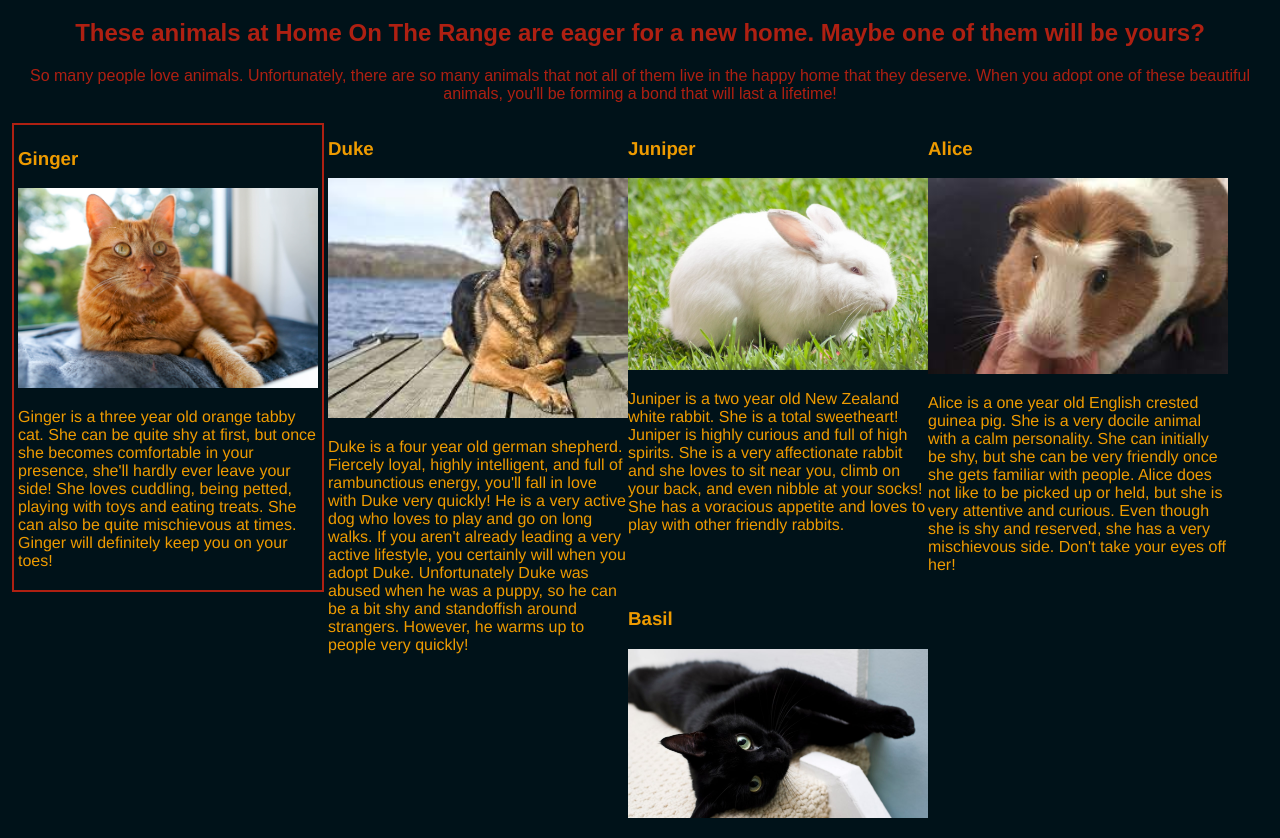
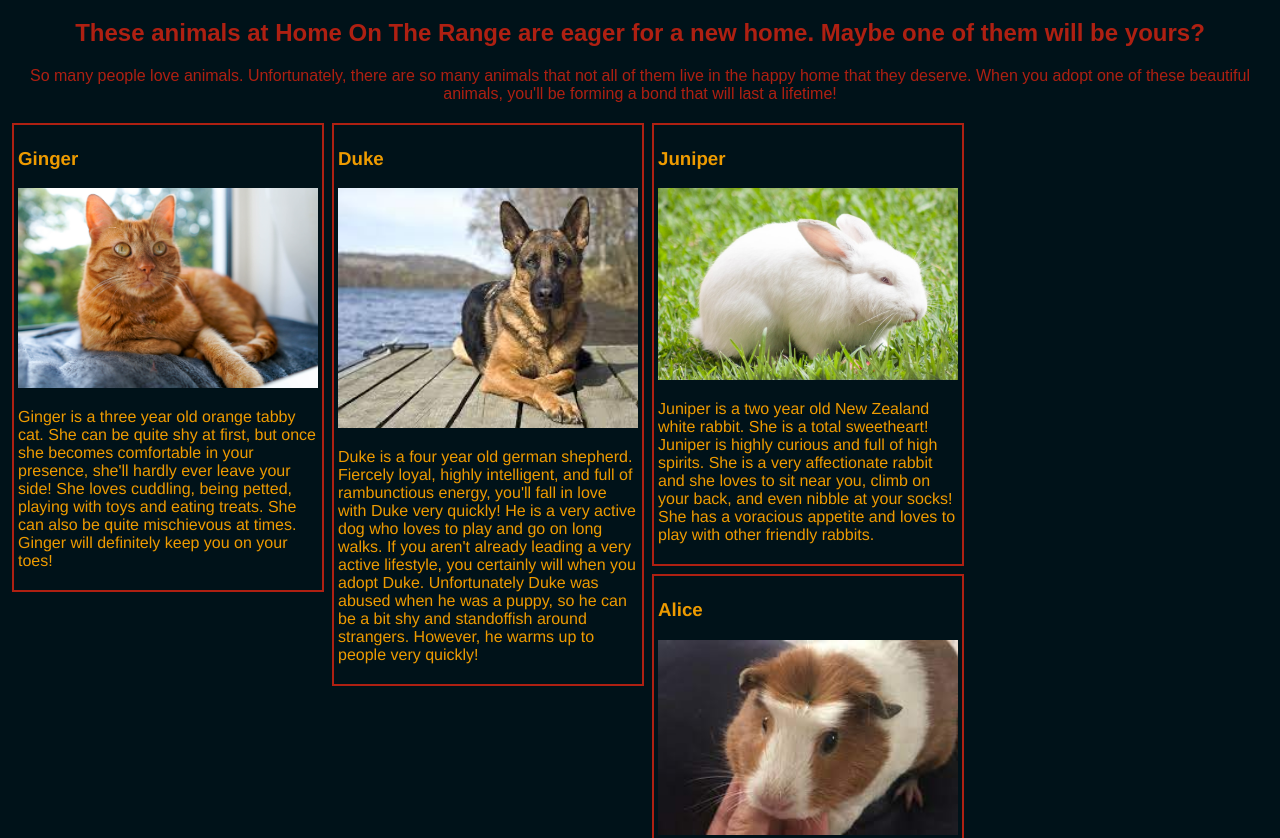
Before and after one commit to besure94/animal-shelter-website, a plain HTML site: page index.html in a window 1280 px wide. Shown: the part 61-899 px from the top of the page. Drawn offline with Linux system fonts and the light colour scheme.

Commit message:
Add border, padding and margin to beta, charlie, delta and echo classes.

```diff
--- a/css/styles.css
+++ b/css/styles.css
@@ -20,21 +20,33 @@
 .beta {
 	width: 300px;
 	float: left;
+	border: 2px solid #ae2012;
+	padding: 4px;
+	margin: 4px;
 }
 
 .charlie {
 	width: 300px;
 	float: left;
+	border: 2px solid #ae2012;
+	padding: 4px;
+	margin: 4px;
 }
 
 .delta {
 	width: 300px;
 	float: left;
+	border: 2px solid #ae2012;
+	padding: 4px;
+	margin: 4px;
 }
 
 .echo {
 	width: 300px;
 	float: left;
+	border: 2px solid #ae2012;
+	padding: 4px;
+	margin: 4px;
 }
 
 body {
```
